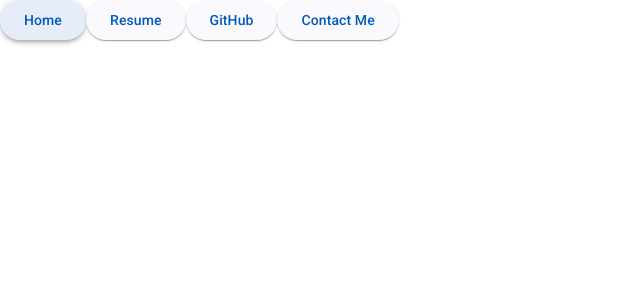
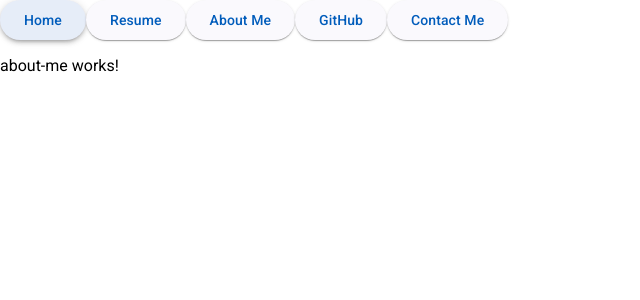
Before and after one commit to langleyCon/PersonalSite, an Angular app: page /about in a window 1280 px wide. Before the commit this address led to /. Shown: the top 300 px of the page, without its empty margins (0-640 px from the left). Built offline with nearby package versions, Linux system fonts and the light colour scheme.

Commit message:
add about page

```diff
--- a/src/app/app.routes.ts
+++ b/src/app/app.routes.ts
@@ -2,9 +2,11 @@
 import { HomePageComponent } from './components/home-page/home-page.component';
 import { ResumePageComponent } from './components/resume-page/resume-page.component';
 import { ContactPageComponent } from './components/contact-page/contact-page.component';
+import { AboutMeComponent } from './components/about-me/about-me.component';
 
 export const routes: Routes = [
     {path: '', component: HomePageComponent},
     {path: 'resume', component: ResumePageComponent},
-    {path: 'contact', component: ContactPageComponent}
+    {path: 'contact', component: ContactPageComponent},
+    {path: 'about', component: AboutMeComponent}
 ];
--- /dev/null
+++ b/src/app/components/about-me/about-me.component.html
@@ -0,0 +1 @@
+<p>about-me works!</p>
--- a/src/app/components/nav-bar/nav-bar.component.html
+++ b/src/app/components/nav-bar/nav-bar.component.html
@@ -1,6 +1,7 @@
 <nav>
     <button mat-raised-button (click)="routeTo('')">Home</button>
     <button mat-raised-button (click)="routeTo('/resume')">Resume</button>
+    <button mat-raised-button (click)="routeTo('about')">About Me</button>
     <button mat-raised-button (click)="openGitHub()">GitHub</button>
     <button mat-raised-button (click)="routeTo('/contact')">Contact Me</button>
 </nav>
```
Also changed, not shown: src/app/components/about-me/about-me.component.ts (added, +11 -0 lines), src/app/components/about-me/about-me.component.scss (added), 1 other file (tests, documents, lock files or other folders).
